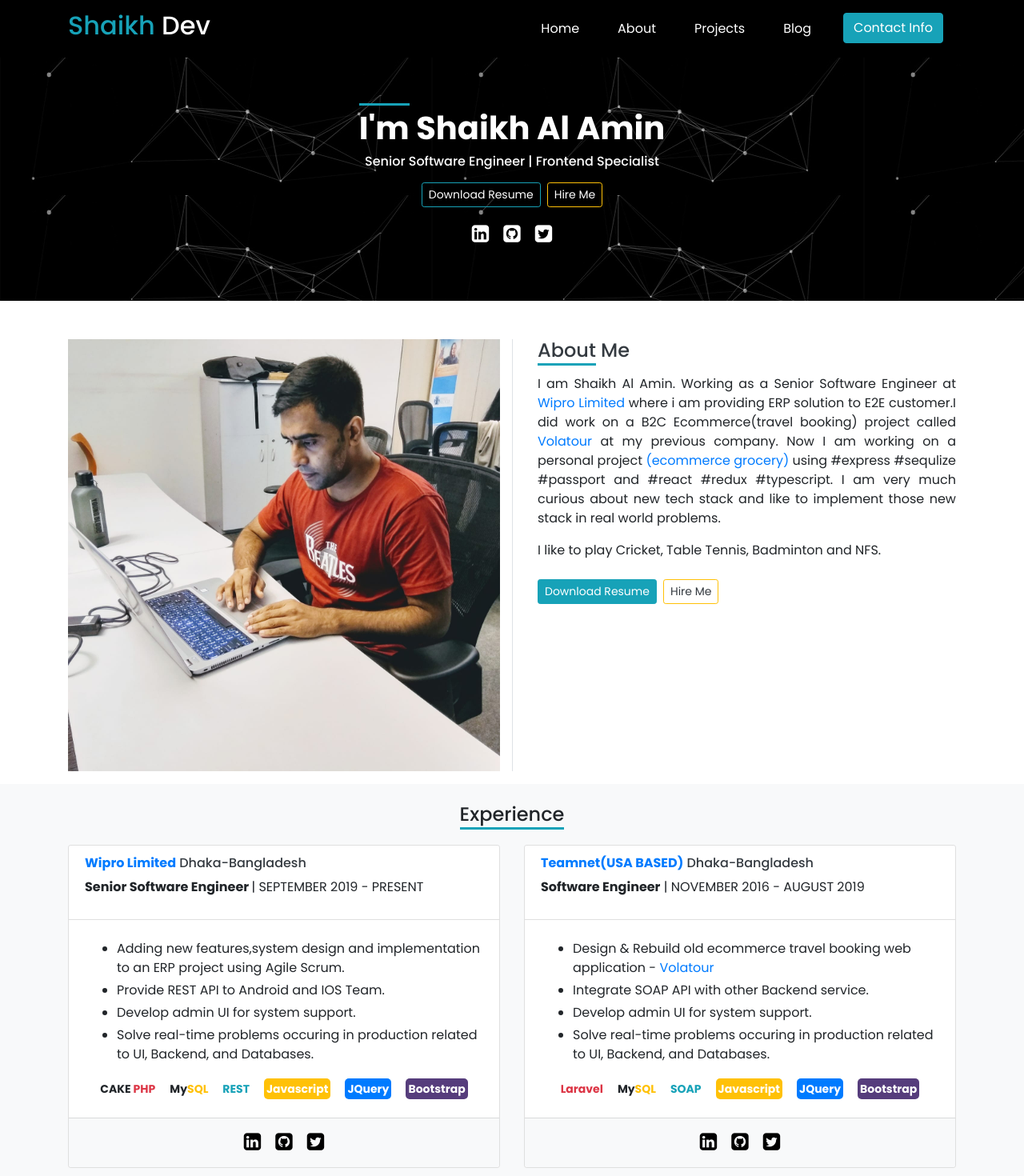
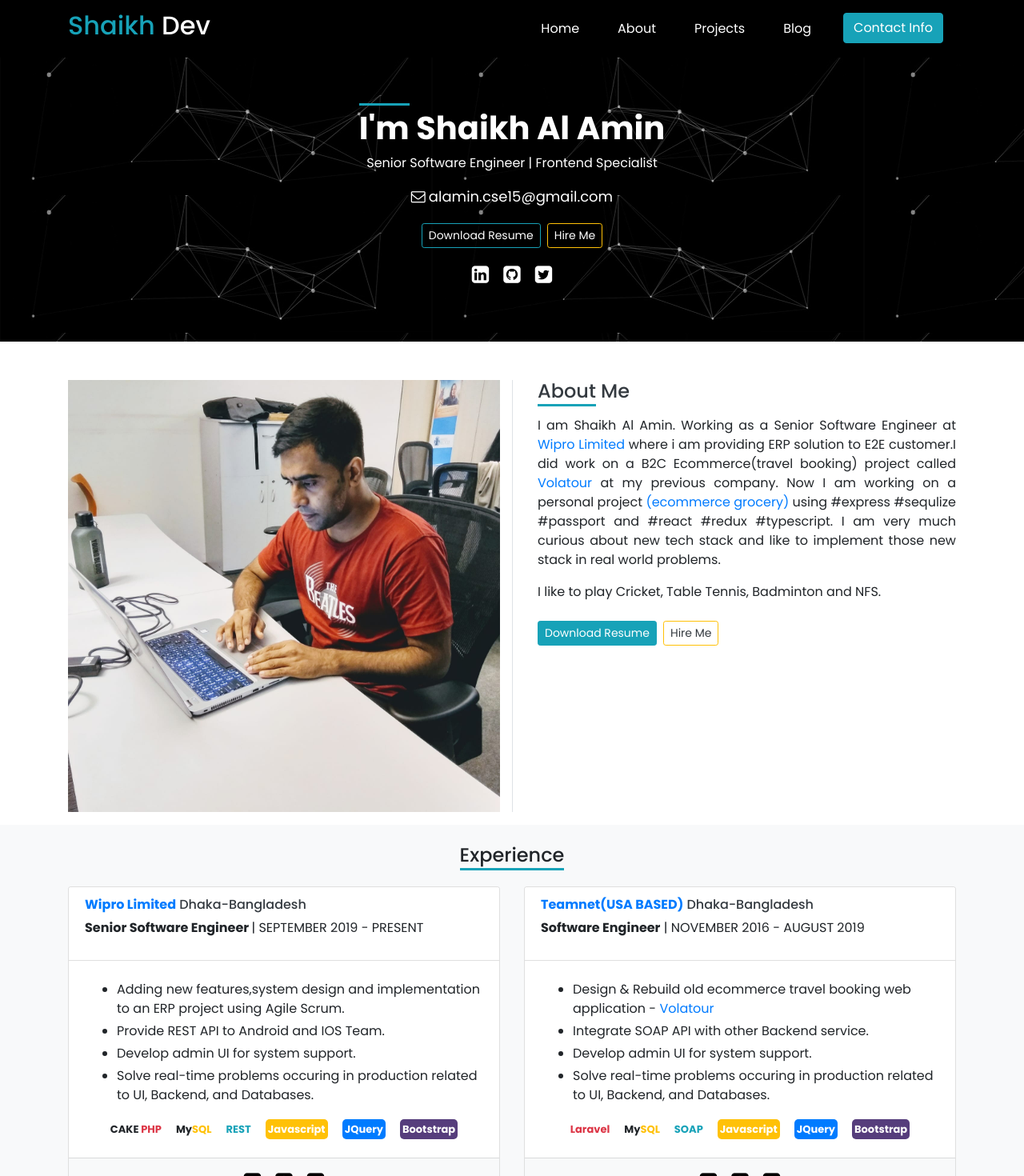
Before and after one commit to shaikhalamin/shaikh-portfolio, a React (Create React App) app: page / in a window 1280 px wide. Shown: the top 1470 px of the page at 80% size. Built offline with nearby package versions, Linux system fonts and the light colour scheme.

Commit message:
email added and experience button size reduced

```diff
--- a/src/components/Experiences.js
+++ b/src/components/Experiences.js
@@ -52,26 +52,26 @@
 
                 <ul className="nav justify-content-center">
                   <li className="nav-item">
-                    <a className="btn btn-sm" href="/">
+                    <a className="btn btn-sm font-13" href="/">
                       <b>
                         CAKE <span className="text-danger">PHP</span>
                       </b>
                     </a>
                   </li>
                   <li className="nav-item">
-                    <a className="btn btn-sm" href="/">
+                    <a className="btn btn-sm font-13" href="/">
                       <b>
                         My<span className="text-warning">SQL</span>
                       </b>
                     </a>
                   </li>
                   <li className="nav-item">
-                    <a className="btn btn-sm text-info" href="/">
+                    <a className="btn btn-sm text-info font-13" href="/">
                       <b>REST</b>
                     </a>
                   </li>
                   <li className="nav-item">
-                    <a className="btn btn-sm" href="/">
+                    <a className="btn btn-sm font-13" href="/">
                       <span
                         className="bg-warning text-white"
                         style={{ padding: "3px", borderRadius: "5px" }}
@@ -81,7 +81,7 @@
                     </a>
                   </li>
                   <li className="nav-item">
-                    <a className="btn btn-sm " href="/">
+                    <a className="btn btn-sm font-13" href="/">
                       <span
                         className="bg-primary text-white"
                         style={{ padding: "3px", borderRadius: "5px" }}
@@ -91,7 +91,7 @@
                     </a>
                   </li>
                   <li className="nav-item">
-                    <a className="btn btn-sm" href="/">
+                    <a className="btn btn-sm font-13" href="/">
                       <span
                         className="text-white"
                         style={{
@@ -187,26 +187,26 @@
                 </ul>
                 <ul className="nav justify-content-center">
                   <li className="nav-item">
-                    <a className="btn btn-sm" href="/">
+                    <a className="btn btn-sm font-13" href="/">
                       <b>
                         <span className="text-danger">Laravel</span>
                       </b>
                     </a>
                   </li>
                   <li className="nav-item">
-                    <a className="btn btn-sm" href="/">
+                    <a className="btn btn-sm font-13" href="/">
                       <b>
                         My<span className="text-warning">SQL</span>
                       </b>
                     </a>
                   </li>
                   <li className="nav-item">
-                    <a className="btn btn-sm text-info" href="/">
+                    <a className="btn btn-sm text-info font-13" href="/">
                       <b>SOAP</b>
                     </a>
                   </li>
                   <li className="nav-item">
-                    <a className="btn btn-sm" href="/">
+                    <a className="btn btn-sm font-13" href="/">
                       <span
                         className="bg-warning text-white"
                         style={{ padding: "3px", borderRadius: "5px" }}
@@ -216,7 +216,7 @@
                     </a>
                   </li>
                   <li className="nav-item">
-                    <a className="btn btn-sm " href="/">
+                    <a className="btn btn-sm font-13" href="/">
                       <span
                         className="bg-primary text-white"
                         style={{ padding: "3px", borderRadius: "5px" }}
@@ -226,7 +226,7 @@
                     </a>
                   </li>
                   <li className="nav-item">
-                    <a className="btn btn-sm" href="/">
+                    <a className="btn btn-sm font-13" href="/">
                       <span
                         className="text-white"
                         style={{
--- a/src/components/partials/AppJumbotron.js
+++ b/src/components/partials/AppJumbotron.js
@@ -21,11 +21,17 @@
                     <span className="i-am">I'm</span> Shaikh Al Amin
                   </b>
                 </h1>
-                <h6 className="text-white">
+                <p className="text-white">
                   Senior Software Engineer | Frontend Specialist
-                </h6>
+                </p>
+                <p className="">
+                  <i className="fa fa-envelope-o mr-1 round-icon" aria-hidden="false" style={{ fontSize: "18px", color: "#fff" }}></i>
+                  <span className="text-white" style={{ fontSize: "18px", color: "#fff" }}>
+                    alamin.cse15@gmail.com
+                  </span>
+                </p>
                 <div className="row">
-                  <div className="col-md-6 offset-md-3 mb-3 mt-2">
+                  <div className="col-md-6 offset-md-3 mb-3 mt-1">
                     <a
                       href={cv}
                       className="btn btn-sm btn-outline-info text-white"
@@ -86,7 +92,7 @@
             </div>
           </div>
         </div>
-      </div>
+      </div >
     );
   }
 }
--- a/src/styles.css
+++ b/src/styles.css
@@ -24,6 +24,10 @@
 
   .font-14 {
     font-size: 16px;
+  }
+
+  .font-13{
+    font-size:13px;
   }
 
   .custom-hover:hover {
```
